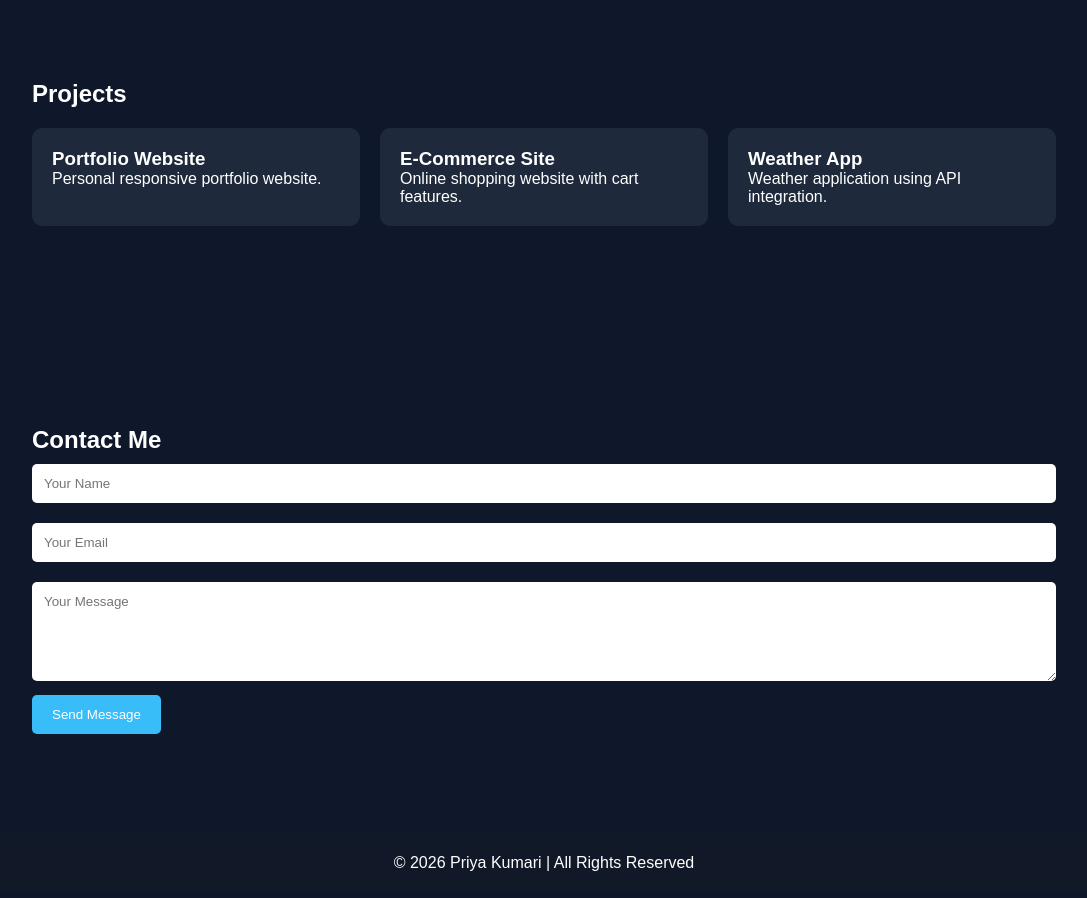
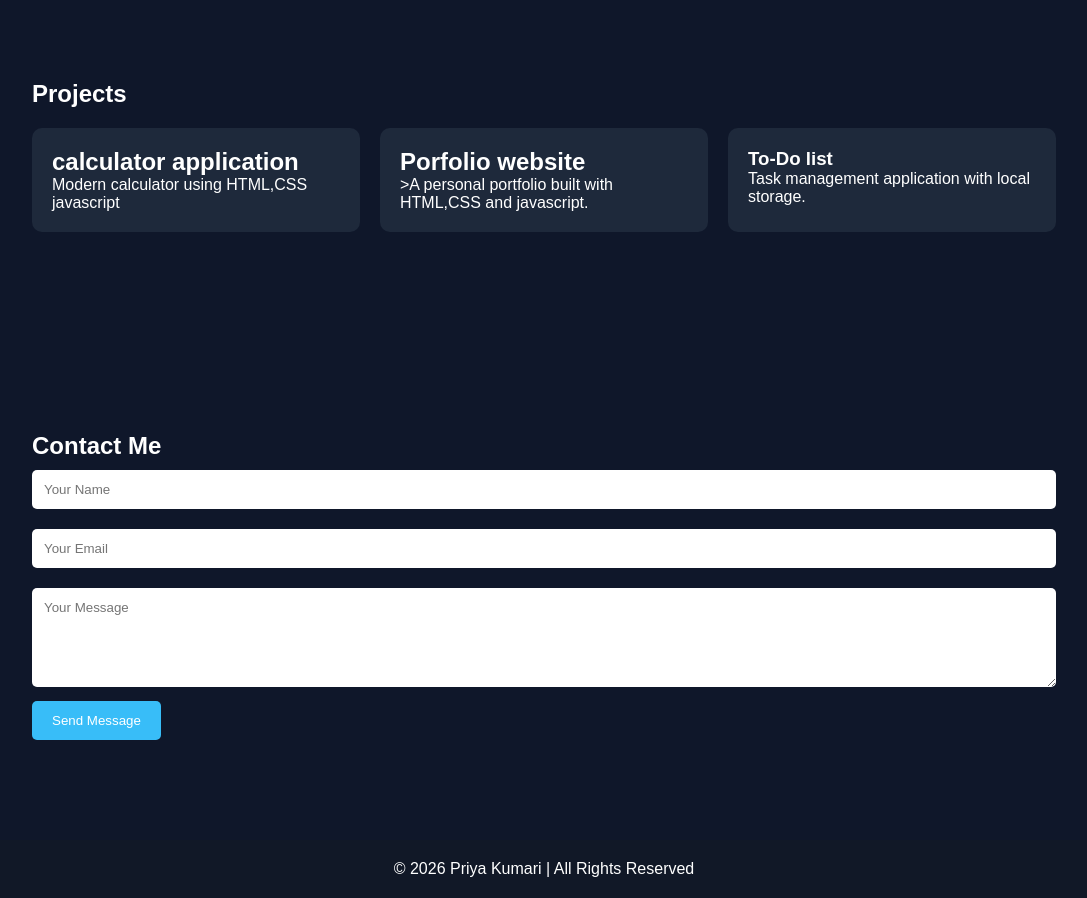
Before and after one commit to priya8855jk-netizen/portfolio_priya, a plain HTML site: page index.html in a window 1280 px wide. Shown: the part 1380-2278 px from the top of the page, without its empty margins (96-1183 px from the left). Drawn offline with Linux system fonts and the light colour scheme.

Commit message:
Update index.html

```diff
--- a/index.html
+++ b/index.html
@@ -193,18 +193,17 @@ html{
     <div class="projects">
 
         <div class="card">
-            <h3>Portfolio Website</h3>
-            <p>Personal responsive portfolio website.</p>
+            <h1>calculator application</h1>
+            <p>Modern calculator using HTML,CSS javascript</p>
+            </div>
+            <div class="card">
+            <h2>Porfolio website</h2>
+            <p>>A personal portfolio built with HTML,CSS and javascript.</p>
         </div>
 
         <div class="card">
-            <h3>E-Commerce Site</h3>
-            <p>Online shopping website with cart features.</p>
-        </div>
-
-        <div class="card">
-            <h3>Weather App</h3>
-            <p>Weather application using API integration.</p>
+            <h3>To-Do list</h3>
+            <p>Task management application with local storage.</p>
         </div>
 
     </div>
```
